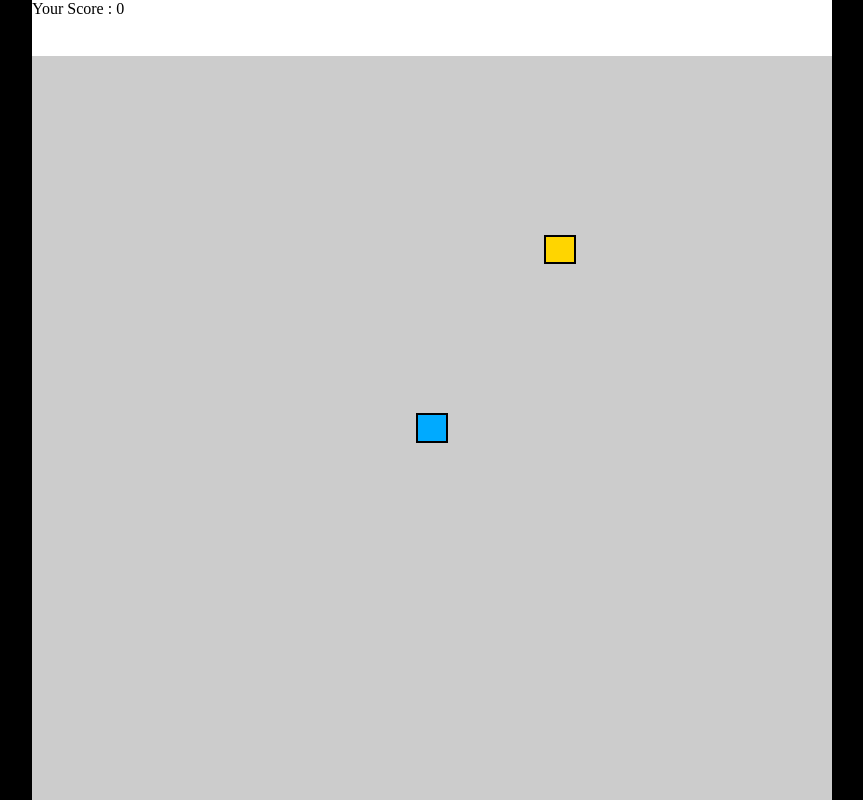
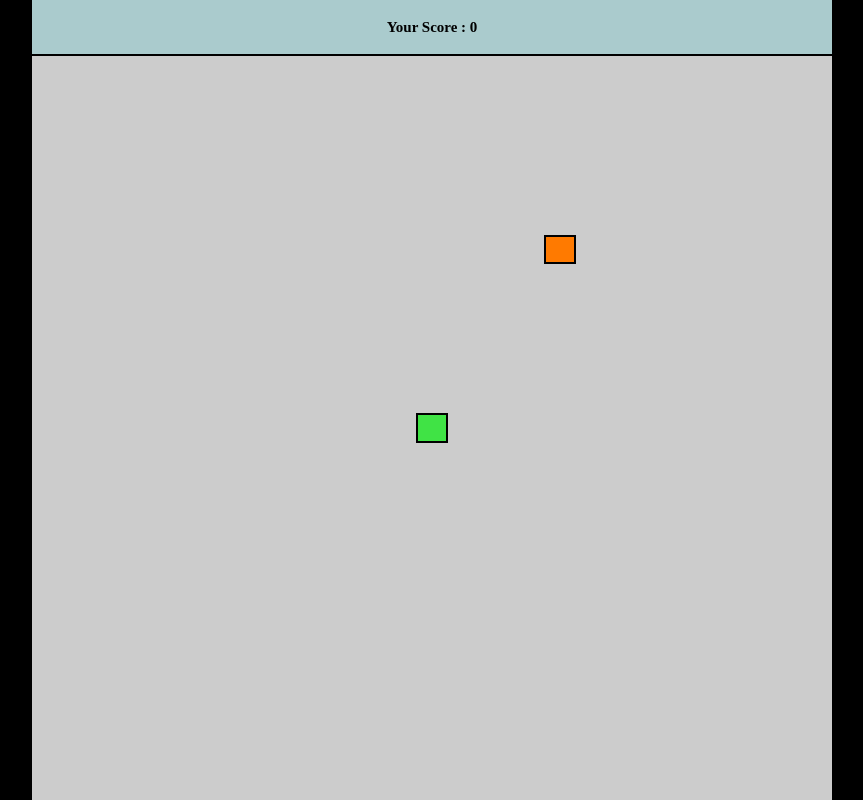
Before and after one commit to Kiran-KumarM/Snake-Game, an Angular app: page / in a window 1280 px wide. Shown: the whole page, without its empty margins (208-1071 px from the left). Built offline with nearby package versions, Linux system fonts and the light colour scheme.

Commit message:
updated the UI

```diff
--- a/src/styles.css
+++ b/src/styles.css
@@ -11,7 +11,15 @@ body{
 .score{
   height:7vmin;
   width:100vmin;
-  background-color: #fff;
+  display: flex;
+  padding: 10px 10px 10px 10px;
+  justify-content: center;
+  box-sizing: border-box;
+  place-items: center;
+  font-size: 15px;
+  font-weight: 900;
+  border-bottom: 2px solid black;
+  background-color: #aacbcd;
 }
 .game_board{
     background-color: #ccc;
@@ -23,14 +31,14 @@ body{
 }
 
 .snake {
-    background-color: hsl(200, 100%, 50%);
+    background-color:#40e345;
     border: .25vmin solid black;
     transition: all linear .1s;
     z-index:2;
   }
 
   .food {
-    background-color: hsl(50, 100%, 50%);
+    background-color: #ff7a00;
     border: .25vmin solid black;
     z-index:1;
   }
```
